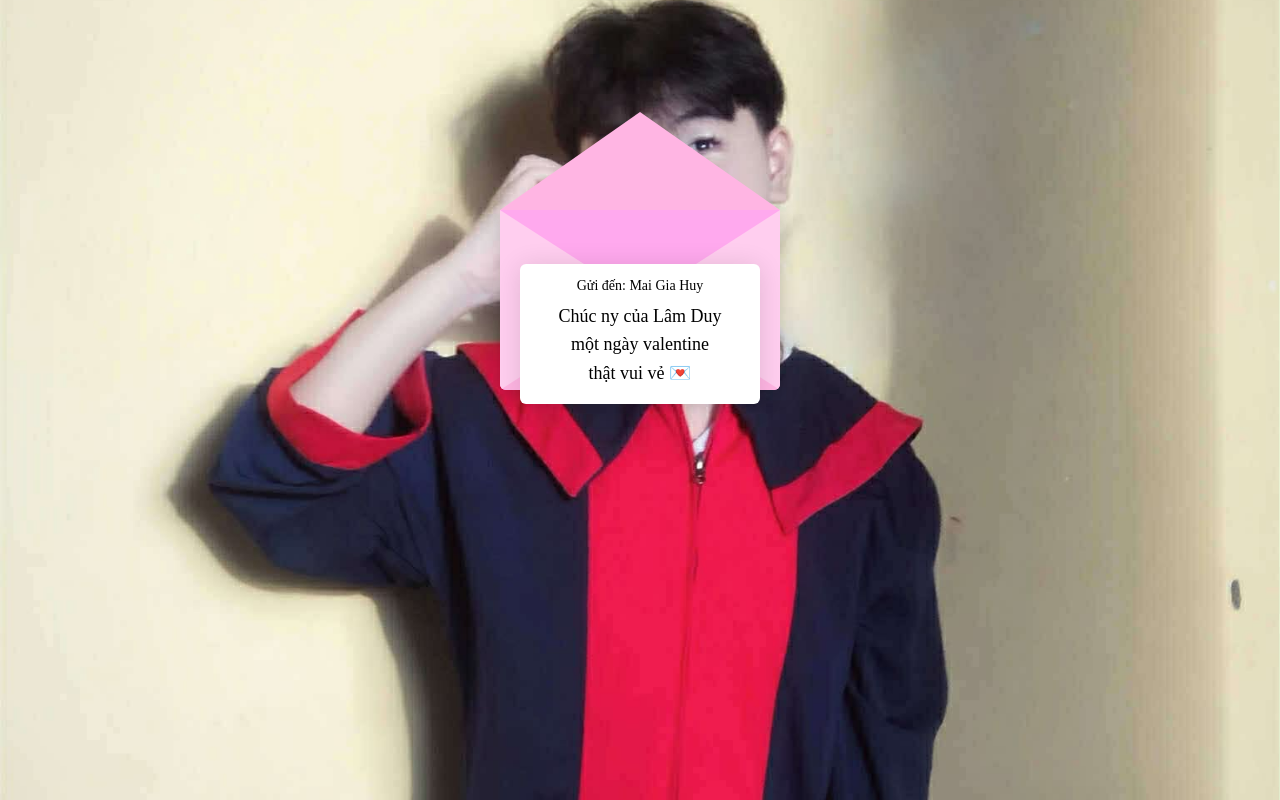
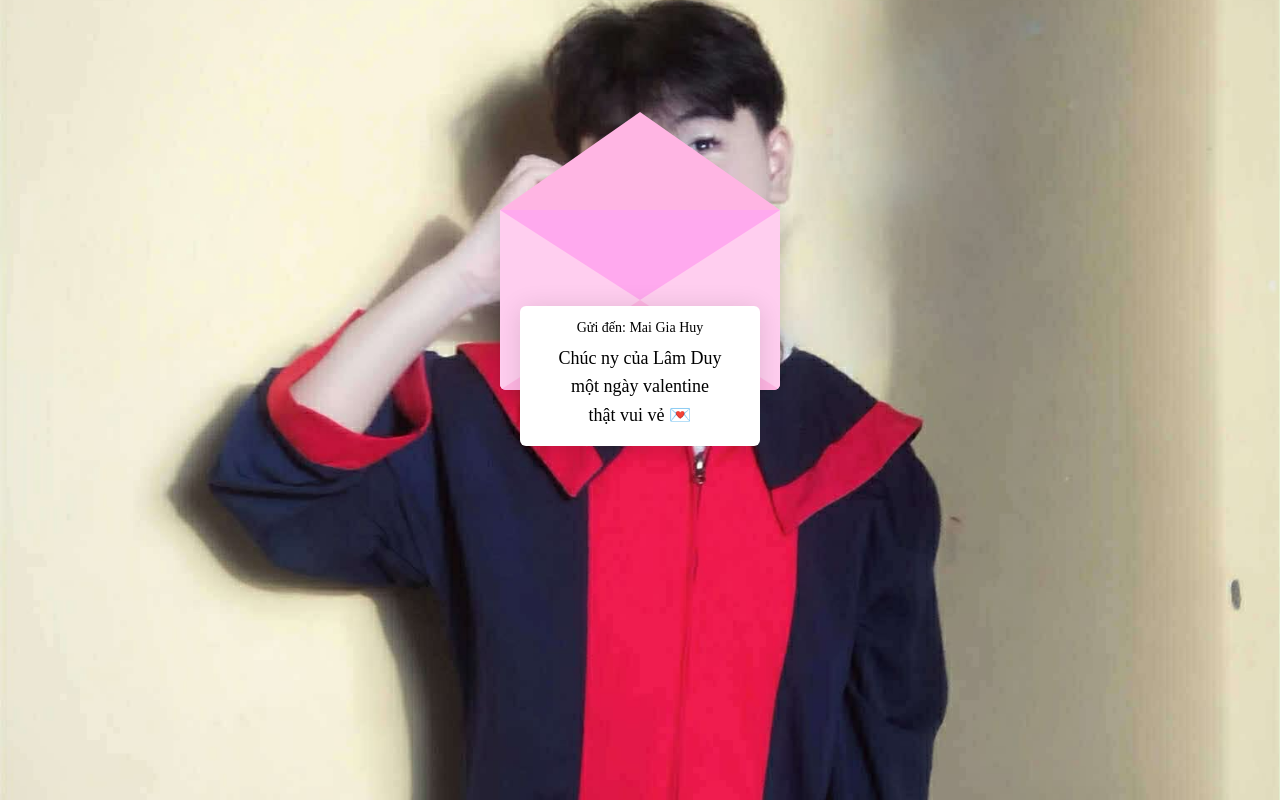
Before and after one commit to nngtramanh1910-droid/valentineday, a plain HTML site: page index.html in a window 1280 px wide. Both pictures are taken after a click on the element 640 px from the left and 300 px from the top of the page. Drawn offline with Linux system fonts and the light colour scheme.

Commit message:
Update index.html

```diff
--- a/index.html
+++ b/index.html
@@ -121,7 +121,7 @@ rgba(0,0,0,0.12);
 }
 
 .open .letter {
-  transform: translate(-50%, -90%);
+  transform: translate(-50%, -60%);
   z-index: 5;
 }
 
```
